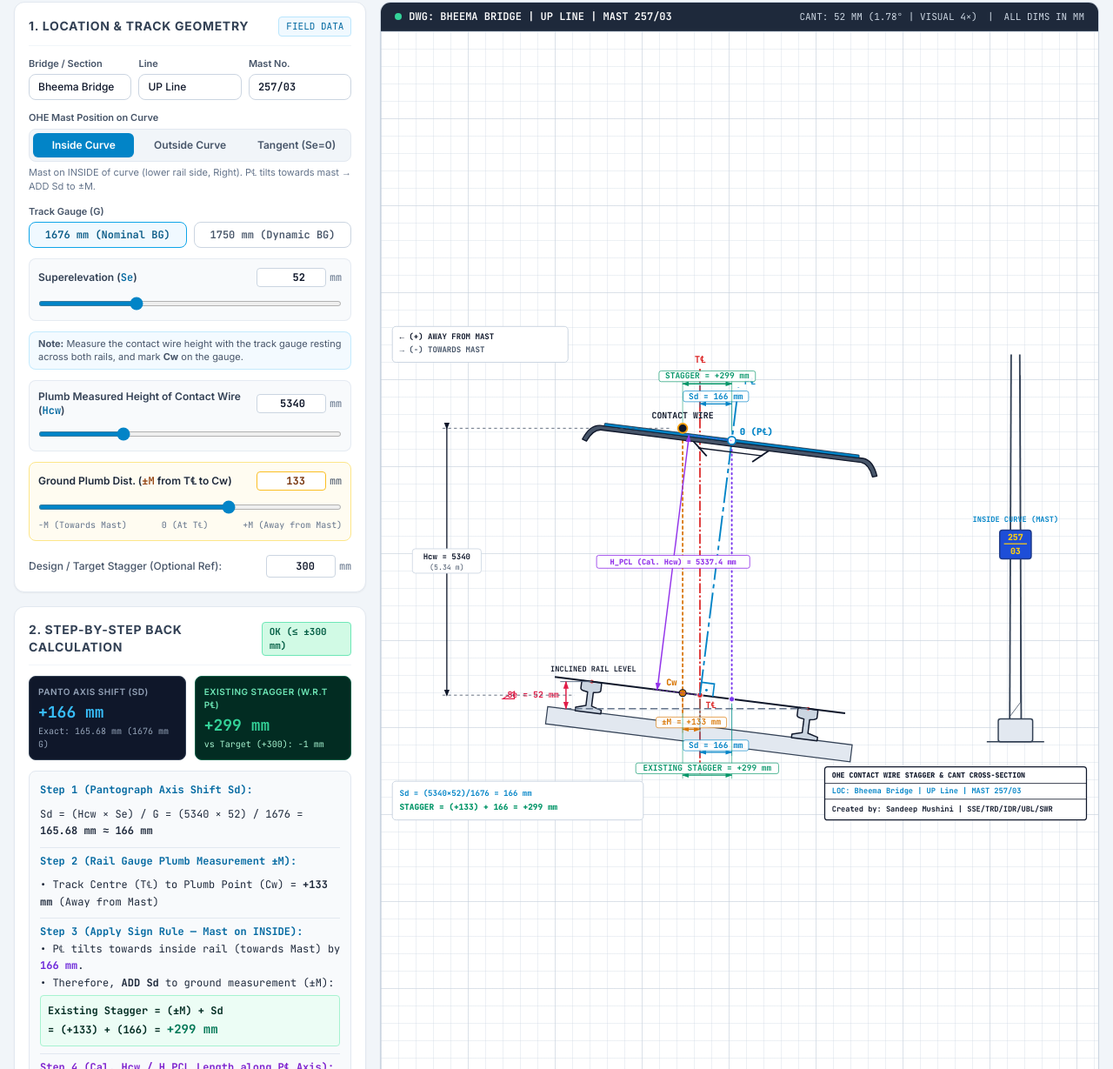
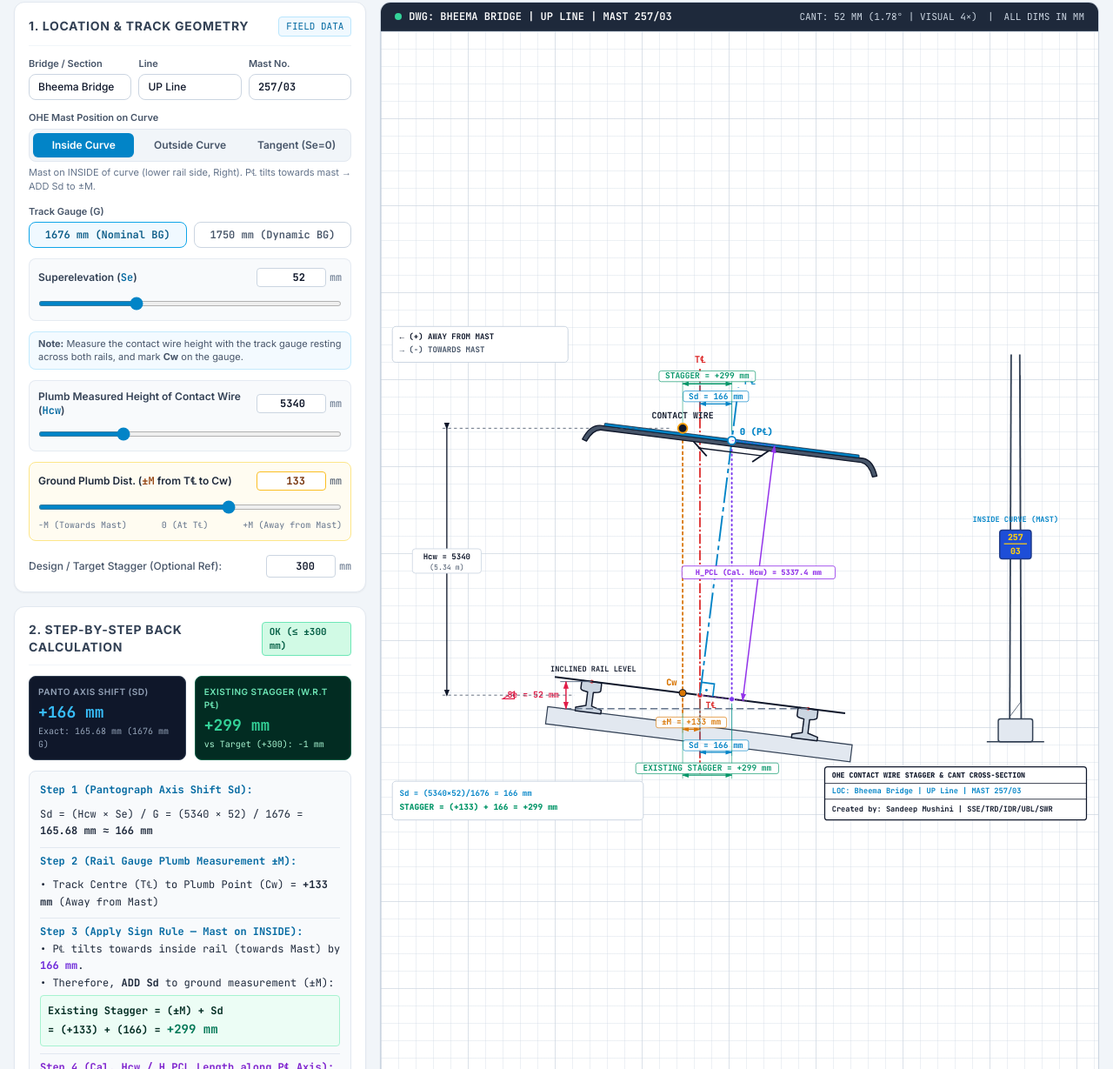
Before and after one commit to ssetrdidr/OHE_Curve_Stagger, a plain HTML site: page index.html in a window 1280 px wide. Shown: the part 248-1477 px from the top of the page at 87% size. Drawn offline with nearby package versions, Linux system fonts and the light colour scheme.

Commit message:
index.html

```diff
--- a/index.html
+++ b/index.html
@@ -1296,7 +1296,7 @@
 
             // CALCULATED H_PCL ALONG THE INCLINED P℄ AXIS (OFFSET TOWARDS HIGHER RAIL SIDE)
       const pclDimGroup = svgEl('g');
-      const offsetSign = (state.mastSide === 'inside' || state.mastSide === 'tangent') ? -1 : 1;
+      const offsetSign = 1; // always towards the mast side (right), which has free space
       const offsetDist = 60;
 
       // Base at track centre on the Inclined Rail Level, top at 0 (P℄) on the panto axis
```
